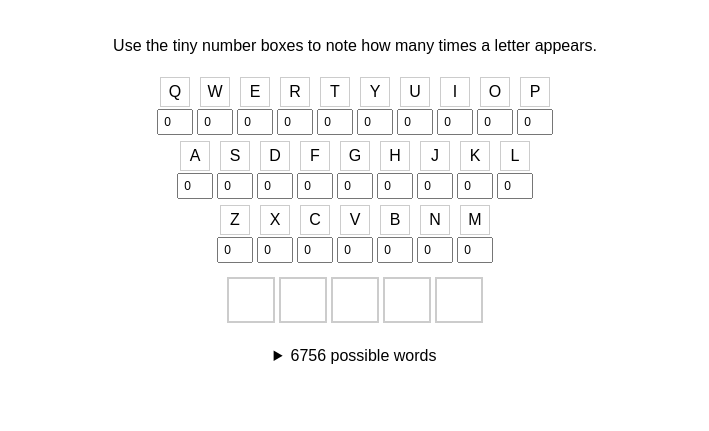
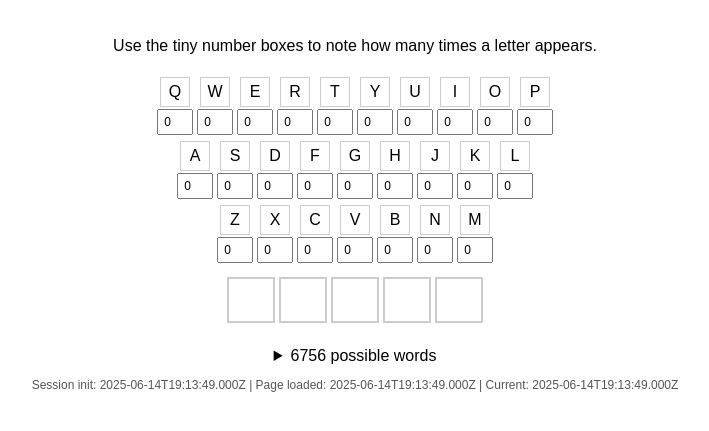
Before and after one commit to hoelzro/wordle-helper, a plain HTML site: page index.html in a window 1280 px wide. Shown: the part 89-520 px from the top of the page, without its empty margins (285-994 px from the left). Drawn offline with Linux system fonts and the light colour scheme.

Commit message:
Add diagnostic info for session and page load

```diff
--- a/index.html
+++ b/index.html
@@ -22,6 +22,7 @@
         <summary id="result">0 possible words</summary>
         <ul id="word-list" class="word-list"></ul>
     </details>
+    <div id="diagnostic-info" class="diagnostic-info"></div>
     <script src="script.js"></script>
 </body>
 </html>
--- a/script.js
+++ b/script.js
@@ -7,6 +7,7 @@ const popupLetterElements = {};
 const countInputElements = {};
 let sessionId = null;
 let activeInput = null;
+let pageLoadTime = null;
 
 function createPopup() {
     const popup = document.getElementById('alphabet-popup');
@@ -69,6 +70,9 @@ function getSessionId() {
     if (!id) {
         id = Date.now().toString(36) + Math.random().toString(36).slice(2);
         sessionStorage.setItem('wordleHelperSession', id);
+        const initTime = new Date().toISOString();
+        sessionStorage.setItem('wordleHelperInitTime', initTime);
+        console.log('Session initialized at', initTime);
     }
     return id;
 }
@@ -292,8 +296,17 @@ async function loadWords() {
     filterWords();
 }
 
+function updateDiagnostics() {
+    const infoEl = document.getElementById('diagnostic-info');
+    if (!infoEl) return;
+    const initTime = sessionStorage.getItem('wordleHelperInitTime');
+    infoEl.textContent = `Session init: ${initTime} | Page loaded: ${pageLoadTime} | Current: ${new Date().toISOString()}`;
+}
+
 document.addEventListener('DOMContentLoaded', () => {
     sessionId = getSessionId();
+    pageLoadTime = new Date().toISOString();
+    console.log('Page loaded at', pageLoadTime);
     createGrid();
     createPopup();
     document.querySelectorAll('#position-row input').forEach(input => {
@@ -304,4 +317,6 @@ document.addEventListener('DOMContentLoaded', () => {
     });
     loadState();
     loadWords();
+    updateDiagnostics();
+    setInterval(updateDiagnostics, 60000);
 });
--- a/style.css
+++ b/style.css
@@ -142,3 +142,9 @@ body {
     max-height: 200px;
     overflow-y: auto;
 }
+
+.diagnostic-info {
+    margin-top: 10px;
+    font-size: 12px;
+    color: #555;
+}
```
Also changed, not shown: README.md.
